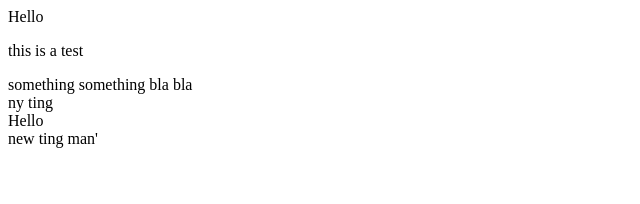
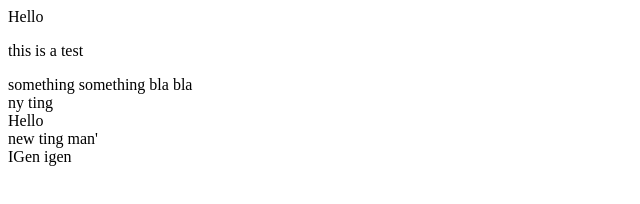
Before and after one commit to Benjamin-Harris1/dummy-exercise, a plain HTML site: page index.html in a window 1280 px wide. Shown: the full height of the page, 0-640 px from the left. Drawn offline with Linux system fonts and the light colour scheme.

Commit message:
igen igen

```diff
--- a/index.html
+++ b/index.html
@@ -15,6 +15,7 @@
       <tbody>
         <div>Hello</div>
         <div>new ting man'</div>
+        <div>IGen igen</div>
       </tbody>
     </article>
     <script src="script.js"></script>
```
